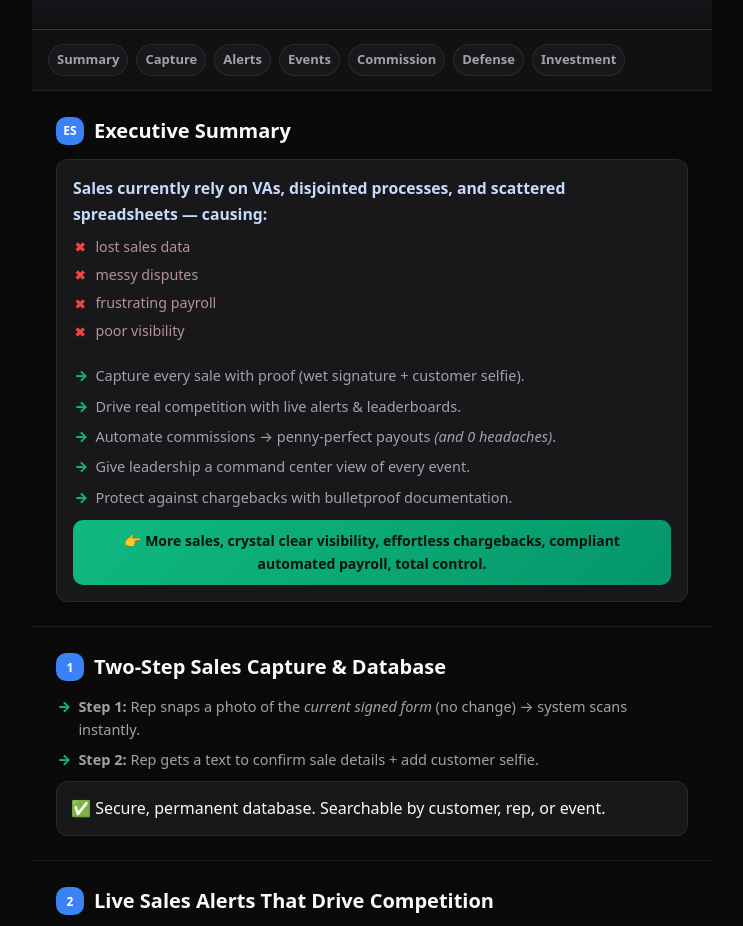
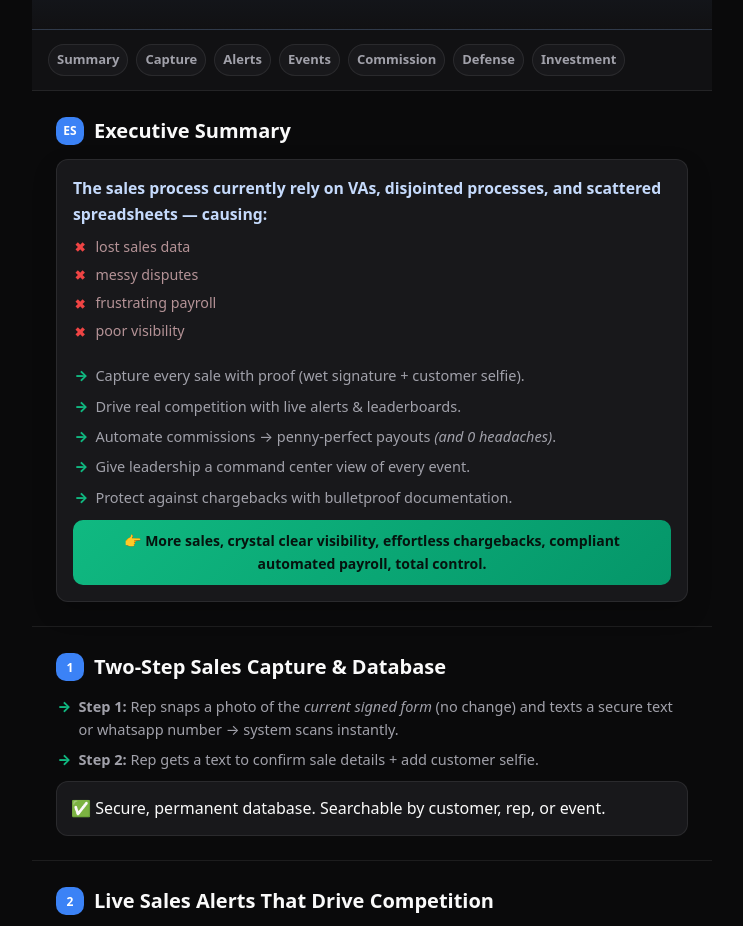
Before and after one commit to Endless-WInning/vibraproposal, a plain HTML site: page index.html in a window 1280 px wide. Shown: the part 156-1082 px from the top of the page, without its empty margins (268-1011 px from the left). Drawn offline with Linux system fonts and the light colour scheme.

Commit message:
Update index.html

```diff
--- a/index.html
+++ b/index.html
@@ -173,7 +173,7 @@
         <div class="badge">ES</div><h2>Executive Summary</h2>
       </div>
       <div class="summary-card">
-        <p class="lede"><b>Sales currently rely on VAs, disjointed processes, and scattered spreadsheets — causing:</b></p>
+        <p class="lede"><b>The sales process currently rely on VAs, disjointed processes, and scattered spreadsheets — causing:</b></p>
         <ul class="badlist">
           <li>lost sales data</li><li>messy disputes</li><li>frustrating payroll</li><li>poor visibility</li>
         </ul>
@@ -192,7 +192,7 @@
     <section id="capture" class="section">
       <div class="section-header"><div class="badge">1</div><h2>Two-Step Sales Capture & Database</h2></div>
       <ul class="list">
-        <li><strong>Step 1:</strong> Rep snaps a photo of the <em>current signed form</em> (no change) → system scans instantly.</li>
+        <li><strong>Step 1:</strong> Rep snaps a photo of the <em>current signed form</em> (no change) and texts a secure text or whatsapp number → system scans instantly.</li>
         <li><strong>Step 2:</strong> Rep gets a text to confirm sale details + add customer selfie.</li>
       </ul>
       <div class="card-lite" style="margin-top:10px">✅ Secure, permanent database. Searchable by customer, rep, or event.</div>
```
